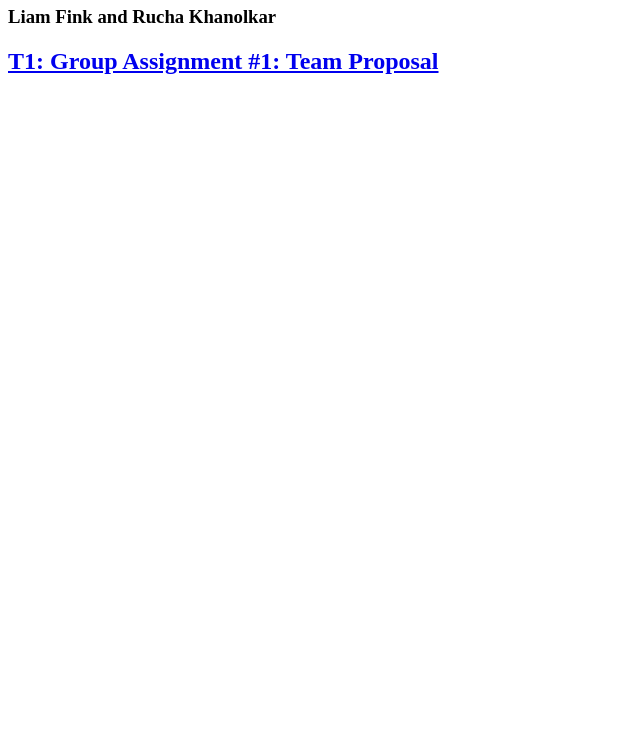
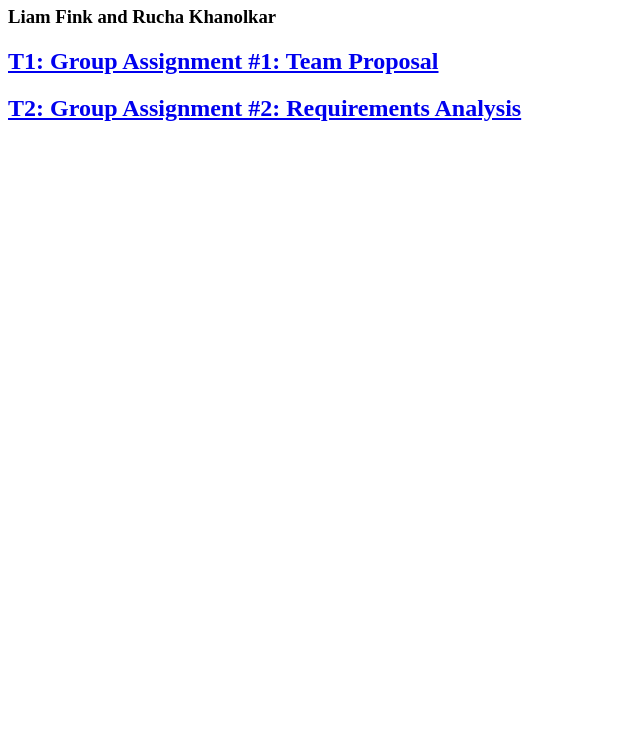
Before and after one commit to rucha2398/is4300-group-project.github.io, a plain HTML site: page index.html in a window 1280 px wide. Shown: the part 60-800 px from the top of the page, without its empty margins (0-640 px from the left). Drawn offline with Linux system fonts and the light colour scheme.

Commit message:
added to index

```diff
--- a/index.html
+++ b/index.html
@@ -10,6 +10,7 @@
 <h3>Liam Fink and Rucha Khanolkar</h3>
 
 <h2><a href="T1.html">T1: Group Assignment #1: Team Proposal</a></h2>
+<h2><a href="T2.html">T2: Group Assignment #2: Requirements Analysis</a></h2>
 
 </body>
 
```
